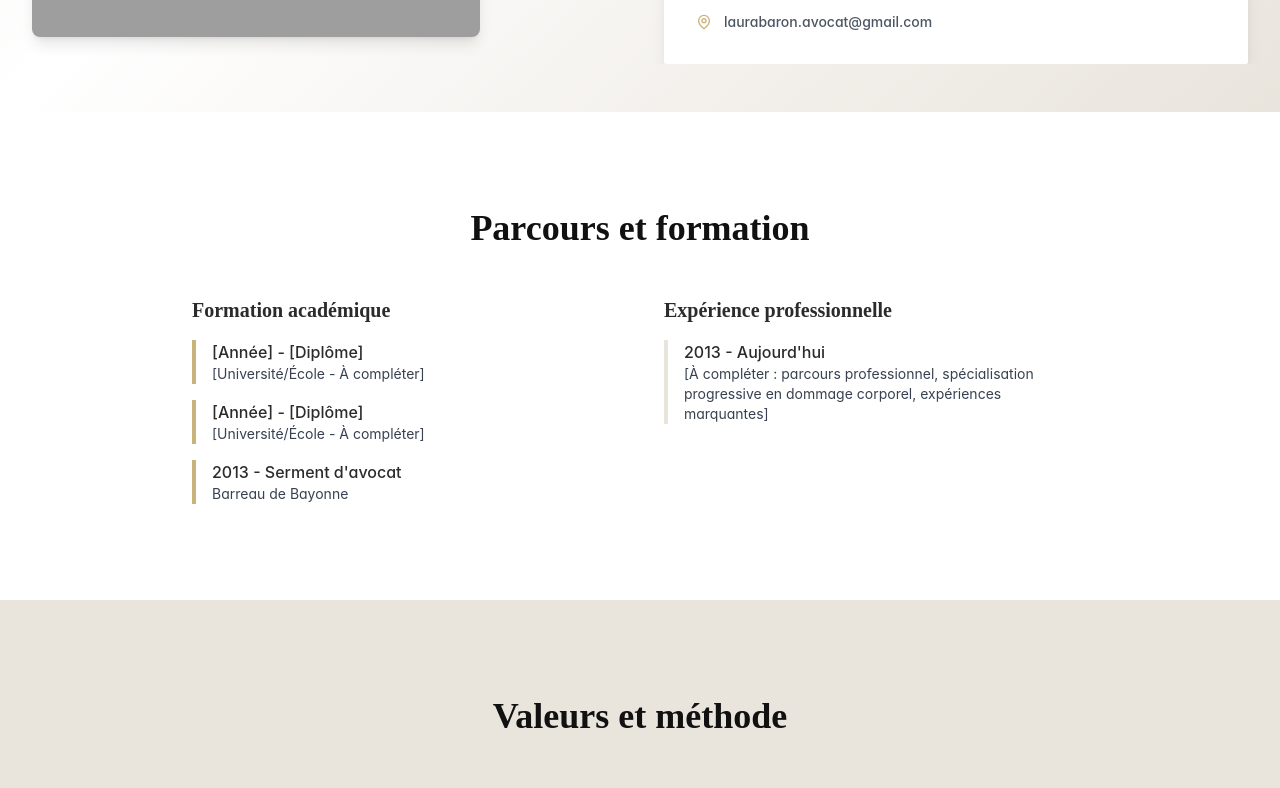
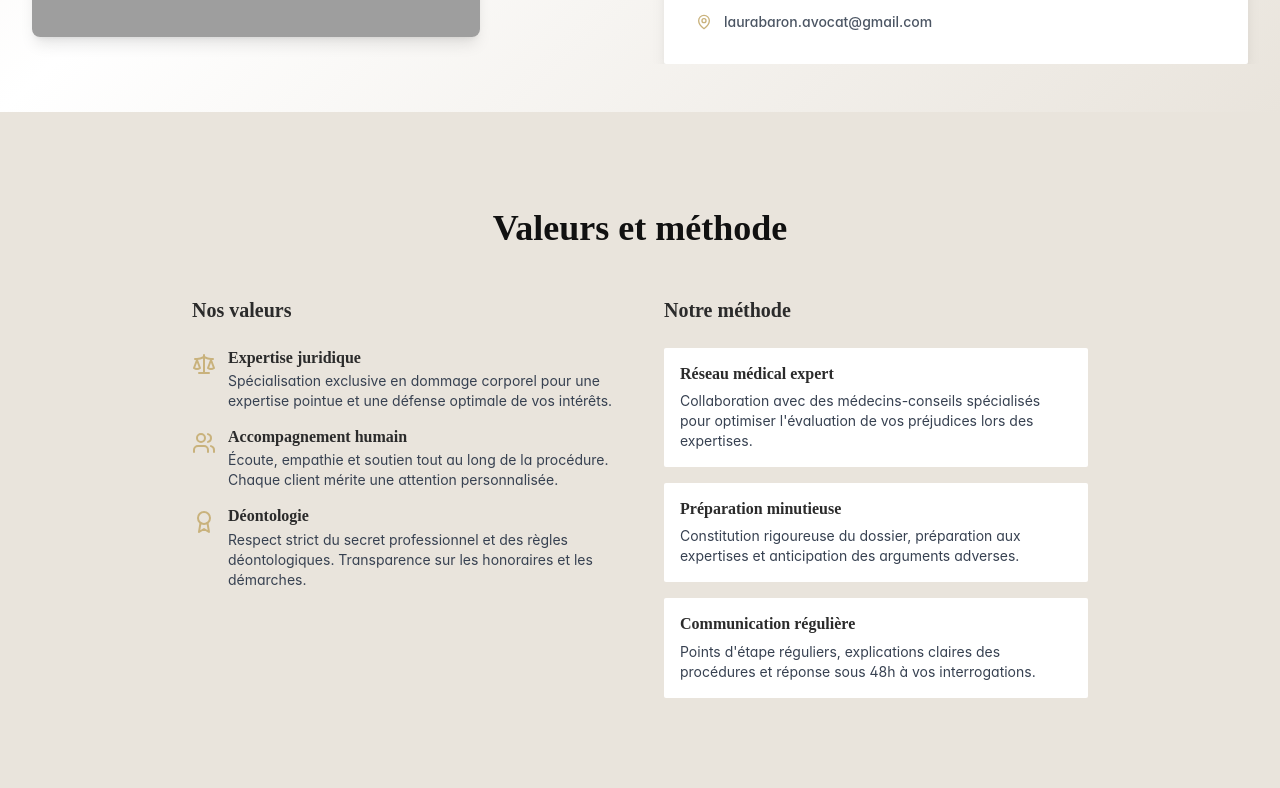
Before and after one commit to laurabaron-avocat/cabinet-laura-baron, a Next.js app: page /avocate-cabinet in a window 1280 px wide. Shown: the part 1129-1917 px from the top of the page. Built offline with nearby package versions, Linux system fonts and the light colour scheme; grey boxes are pictures that could not be loaded.

Commit message:
Retrait section 'Parcours et formation' incomplète
🤖 Generated with [Claude Code](https://claude.ai/code)

Co-Authored-By: Claude <noreply@anthropic.com>

```diff
--- a/src/app/avocate-cabinet/page.tsx
+++ b/src/app/avocate-cabinet/page.tsx
@@ -214,53 +214,6 @@ export default function AvocateCabinetPage() {
         </div>
       </section>
 
-      {/* Parcours détaillé */}
-      <section className="section-padding bg-white">
-        <div className="container-custom">
-          <div className="max-w-4xl mx-auto">
-            <h2 className="text-3xl md:text-4xl font-playfair font-bold text-noir mb-12 text-center">
-              Parcours et formation
-            </h2>
-
-            <div className="grid grid-cols-1 md:grid-cols-2 gap-12">
-              <div>
-                <h3 className="text-xl font-playfair font-semibold mb-4 text-anthracite">
-                  Formation académique
-                </h3>
-                <div className="space-y-4">
-                  <div className="border-l-4 border-or pl-4">
-                    <p className="font-medium">[Année] - [Diplôme]</p>
-                    <p className="text-gray-700 text-sm">[Université/École - À compléter]</p>
-                  </div>
-                  <div className="border-l-4 border-or pl-4">
-                    <p className="font-medium">[Année] - [Diplôme]</p>
-                    <p className="text-gray-700 text-sm">[Université/École - À compléter]</p>
-                  </div>
-                  <div className="border-l-4 border-or pl-4">
-                    <p className="font-medium">2013 - Serment d'avocat</p>
-                    <p className="text-gray-700 text-sm">Barreau de Bayonne</p>
-                  </div>
-                </div>
-              </div>
-
-              <div>
-                <h3 className="text-xl font-playfair font-semibold mb-4 text-anthracite">
-                  Expérience professionnelle
-                </h3>
-                <div className="space-y-4">
-                  <div className="border-l-4 border-beige pl-4">
-                    <p className="font-medium">2013 - Aujourd'hui</p>
-                    <p className="text-gray-700 text-sm">
-                      [À compléter : parcours professionnel, spécialisation progressive
-                      en dommage corporel, expériences marquantes]
-                    </p>
-                  </div>
-                </div>
-              </div>
-            </div>
-          </div>
-        </div>
-      </section>
 
       {/* Valeurs et méthode */}
       <section className="section-padding bg-beige">
```
